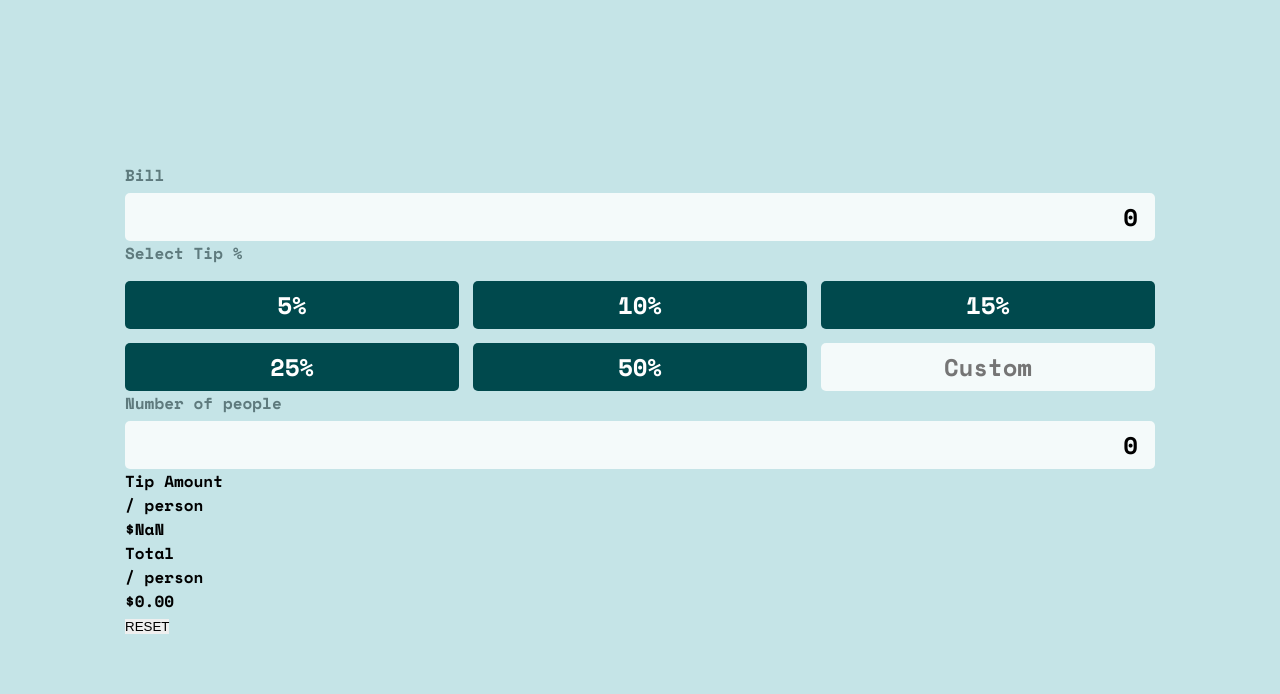
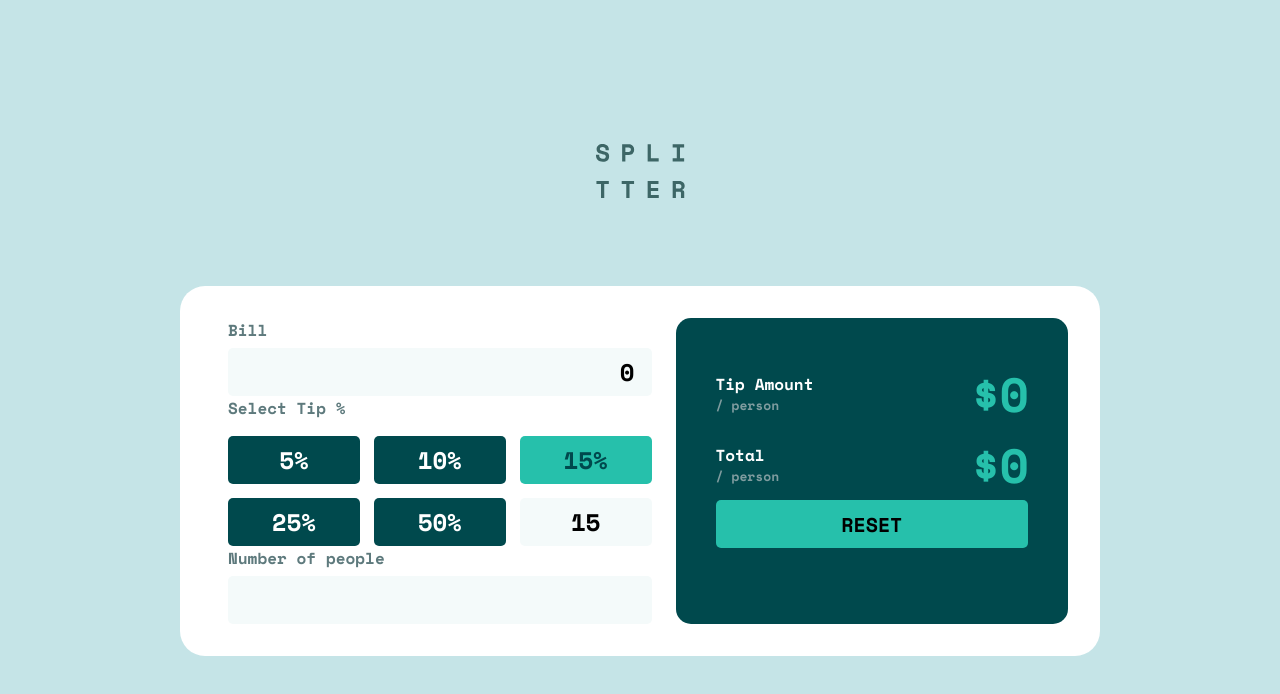
Before and after one commit to aleksandr-efimenko/tip-calculator, a React (Vite) app: page / in a window 1280 px wide. Shown: the top 694 px of the page. Built offline with nearby package versions, Linux system fonts and the light colour scheme.

Commit message:
replace css with css modules

```diff
--- a/src/App.jsx
+++ b/src/App.jsx
@@ -1,26 +1,31 @@
 import { useEffect, useState } from "react";
 import TipOutput from "./components/TipOutput";
 import TipInput from "./components/TipInput";
-import styles from './components/TipStyles.module.css';
+import styles from "./components/TipStyles.module.css";
 
 function App() {
   const [bill, setBill] = useState(0);
   const [tip, setTip] = useState(15);
-  const [people, setPeople] = useState(0);
+  const [people, setPeople] = useState(null);
   const [tipAmount, setTipAmount] = useState(0);
   const [total, setTotal] = useState(0);
+  const [isManualTip, setIsManualTip] = useState(false);
 
   const handleSetTip = (e) => {
-    const tip = e.target.value;
-    console.log('tip', e.target.value);
+    const tip = Number(e.target.value);
+    console.log(e.target);
     if (!tip) return;
     setTip(tip);
   };
 
   const calculateTip = () => {
-    console.log('bill', bill);
-    setTotal(((bill * tip) / 100).toFixed(2));
-    setTipAmount(((bill * tip) / 100 / people).toFixed(2));
+    console.log("bill", typeof bill);
+    if(!bill) return;
+    if(!people) return;
+    const total = (bill * (tip / 100)).toFixed(2);
+    const tipAmount = ((bill * tip) / 100 / people).toFixed(2);
+    setTotal(total);
+    setTipAmount(tipAmount);
   };
 
   const resetForm = () => {
@@ -35,14 +40,17 @@ function App() {
 
   return (
     <div className="App">
-      <div className={styles['logo-container']}></div>
-      <div className={styles['component-container']}>
+      <div className={styles.logoContainer}></div>
+      <div className={styles.componentContainer}>
         <TipInput
+          tip={tip}
           handleSetTip={handleSetTip}
+          bill={bill}
           setBill={setBill}
+          people={people}
           setPeople={setPeople}
-          bill={bill}
-          people={people}
+          isManualTip={isManualTip}
+          setIsManualTip={setIsManualTip}
         />
         <TipOutput tipAmount={tipAmount} total={total} resetForm={resetForm} />
       </div>
--- a/src/components/TipInput.jsx
+++ b/src/components/TipInput.jsx
@@ -3,21 +3,23 @@ import styles from "./TipStyles.module.css";
 import classNames from "classnames";
 
 export default function TipInput({
+  tip,
   handleSetTip,
+  bill,
   setBill,
+  people,
   setPeople,
-  bill,
-  people,
-  tip,
+  isManualTip,
+  setIsManualTip,
 }) {
+  const tipButtons = [5, 10, 15, 25, 50];
 
-  const tipButtons = [5, 10, 15, 25, 50];
   return (
     <div className={styles.TipInputsContainer}>
       <div className={styles.billInputBlock}>
         <label htmlFor="bill-input">Bill</label>
         <input
-          onChange={(e) => setBill(e.target.value)}
+          onChange={(e) => setBill(Number(e.target.value))}
           value={bill}
           type="number"
           id={styles.billInput}
@@ -35,10 +37,9 @@ export default function TipInput({
                 key={selectedTip}
                 name="tip-button"
                 id={selectedTip}
-                className={classNames(
-                  styles.tipButton,
-                  tip === selectedTip && styles.active
-                )}
+                className={classNames(styles.tipButton, {
+                  [styles.active]: selectedTip === tip && !isManualTip,
+                })}
                 value={selectedTip}
                 onClick={handleSetTip}
               >
@@ -60,10 +61,12 @@ export default function TipInput({
       <div className={styles.peopleNumberBlock}>
         <label htmlFor="people-number">Number of people</label>
         <input
+        min={1}
+
           type="number"
           id={styles.peopleNumber}
           name="people-number"
-          onChange={(e) => setPeople(e.target.value)}
+          onChange={(e) => setPeople(Number(e.target.value))}
           value={people}
         />
       </div>
--- a/src/components/TipOutput.jsx
+++ b/src/components/TipOutput.jsx
@@ -1,24 +1,25 @@
 import React from "react";
+import styles from "./TipStyles.module.css";
 
 export default function TipOutput({tipAmount, total, resetForm}) {
 
   return (
-    <div className="tip-outputs-container">
-      <div className="tip-result-row">
-        <div className="tip-result-container">
-          <div className="tip-result-label">Tip Amount</div>
-          <div className="tip-result-label-description">/ person</div>
+    <div className={styles.tipOutputsContainer}>
+      <div className={styles.tipResultRow}>
+        <div className={styles.tipResultContainer}>
+          <div className={styles.tipResultLabel}>Tip Amount</div>
+          <div className={styles.tipResultLabelDescription}>/ person</div>
         </div>
-        <div className="tip-result-value">${tipAmount}</div>
+        <div className={styles.tipResultValue}>${tipAmount}</div>
       </div>
-      <div className="tip-result-row">
-        <div className="tip-result-container">
-          <div className="tip-result-label">Total</div>
-          <div className="tip-result-label-description">/ person</div>
+      <div className={styles.tipResultRow}>
+        <div className={styles.tipResultContainer}>
+          <div className={styles.tipResultLabel}>Total</div>
+          <div className={styles.tipResultLabelDescription}>/ person</div>
         </div>
-        <div className="tip-result-value">${total}</div>
+        <div className={styles.tipResultValue}>${total}</div>
       </div>
-      <button className="reset-button" onClick={resetForm}>
+      <button className={styles.resetButton} onClick={resetForm}>
         RESET
       </button>
     </div>
--- a/src/components/TipStyles.module.css
+++ b/src/components/TipStyles.module.css
@@ -84,7 +84,7 @@ input::-webkit-inner-spin-button {
   border-radius: 0.3125rem;
   padding: 0.375rem 0.875rem;
 }
-.tipButton.active {
+.active {
   background-color: var(--color-strong-cyan);
   color: var(--color-very-dark-cyan);
 }
@@ -101,33 +101,33 @@ input::-webkit-inner-spin-button {
   margin-inline-start: 1.5rem;
   border-radius: 0.9375rem;
   background-color: var(--color-very-dark-cyan);
-  /* width: 100%; */
-  flex: 1;
+  width: 100%;
+  /* flex: 1; */
   position: relative;
 }
-.tip-result-row {
+.tipResultRow {
   display: flex;
   justify-content: space-between;
   align-items: center;
 }
 
-.tip-result-label {
+.tipResultLabel {
   font-size: var(--font-size-label);
   line-height: var(--lh-label);
   color: var(--color-white);
 }
-.tip-result-label-description {
+.tipResultLabelDescription {
   font-size: .8125rem;
   color: var(--color-grayish-cyan);
   line-height: 1.1875rem;
 }
-.tip-result-value {
+.tipResultValue {
   font-size: var(--font-size-result);
   line-height: var(--lh-result);
   letter-spacing: var(--ls-result);
   color: var(--color-strong-cyan);
 }
-.reset-button {
+.resetButton {
   width: 100%;
   height: 48px;
   background-color: var(--color-strong-cyan);
```
